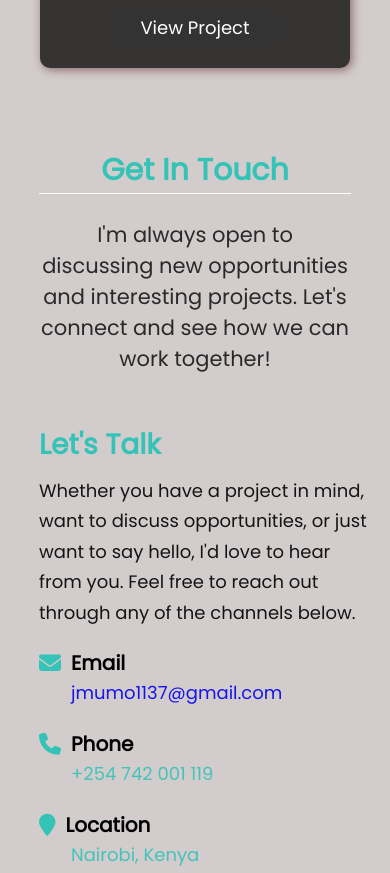
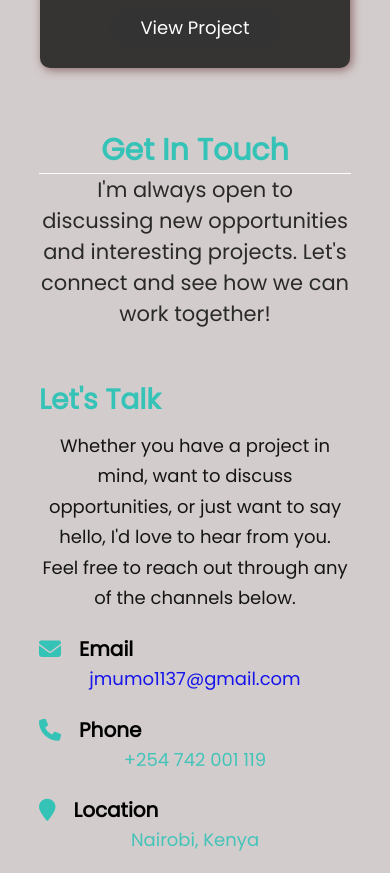
Before and after one commit to jmumo1137/portfolio, a plain HTML site: page index.html in a window 390 px wide. Shown: the part 5837-6710 px from the top of the page. Drawn offline with Linux system fonts and the light colour scheme; a web font is replaced by a local one.

Commit message:
updated contact section

```diff
--- a/index.html
+++ b/index.html
@@ -280,7 +280,7 @@
             <input type="email"  name="email" placeholder="your.email@example.com" required>
 
             <label>Subject</label>
-            <input type="text" placeholder="What's this about?">
+            <input type="text" name="subject" placeholder="What's this about?">
 
             <label>Message *</label>
             <textarea name="message" placeholder="Tell me about your project or how I can help you..." required></textarea>
--- a/style.css
+++ b/style.css
@@ -518,7 +518,7 @@ section{
 }
 
  .contact {
-    padding: 4rem 10%;
+    padding: 2rem 10%;
 }
 
 .contact-header {
@@ -529,6 +529,7 @@ section{
 .contact-header p {
     font-size: 2.1rem;
     margin-top: 2.5rem;
+    word-wrap: break-word;
     opacity: 0.8;
 }
 
@@ -984,6 +985,24 @@ footer {
         width: 100%;
     }
 
+     .contact-grid {
+        grid-template-columns: 1fr; /* 1 column on mobile */
+    }
+
+    .contact-header p,
+    .contact-info p {
+        text-align: center;        /* Fix alignment */
+        margin: 0 auto;
+    }
+
+    .info-box {
+        text-align: center;         /* Icons + text centered */
+    }
+
+    .info-box h3 i {
+        margin-right: 8px;          /* Space between icon and text */
+    }
+
     .contact .contact-container h3,
     .social-links h3 {
         font-size: 1.5rem;
@@ -1027,6 +1046,15 @@ footer {
         padding-left: 2rem;
     }
 
+     .contact-grid {
+        grid-template-columns: 1fr;
+    }
+
+    .contact-header p {
+        text-align: center;
+        margin: 0 auto;
+    }
+
     footer p {
         font-size: 1.2rem;
     }
```
